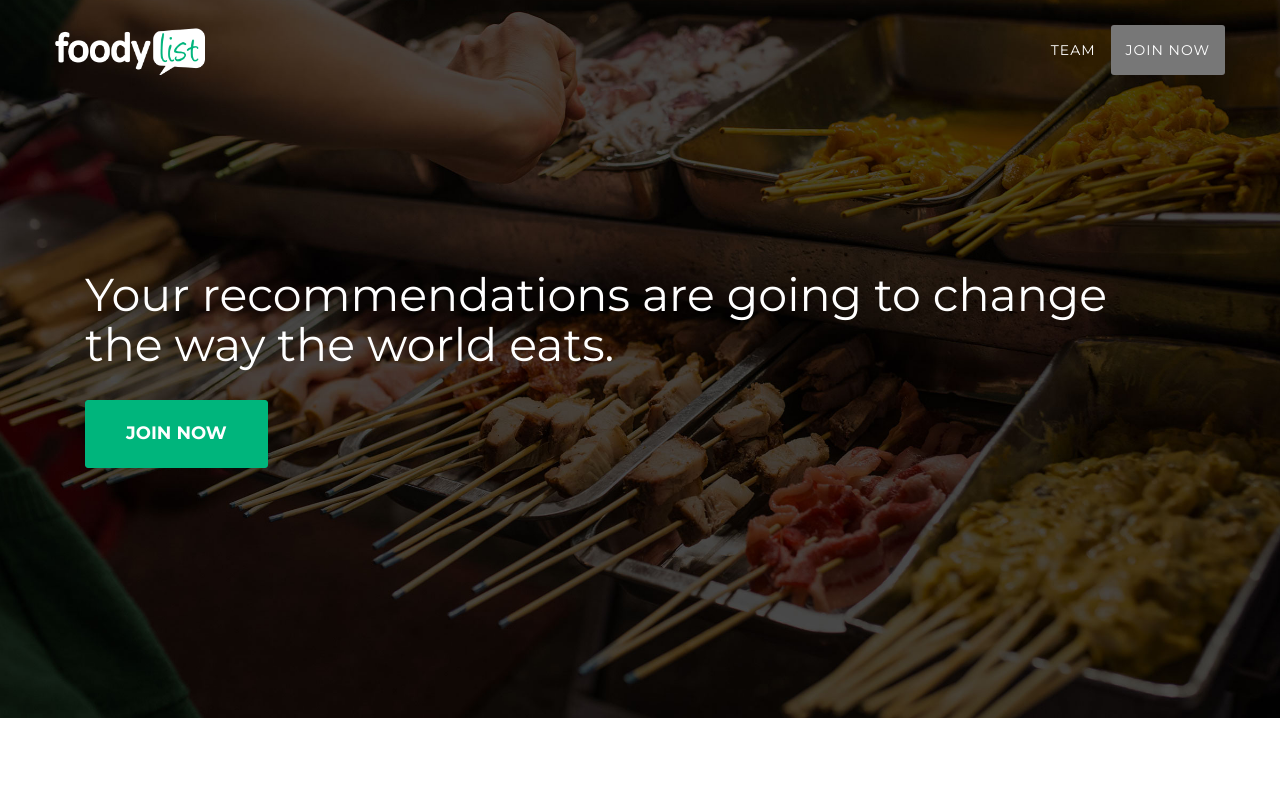
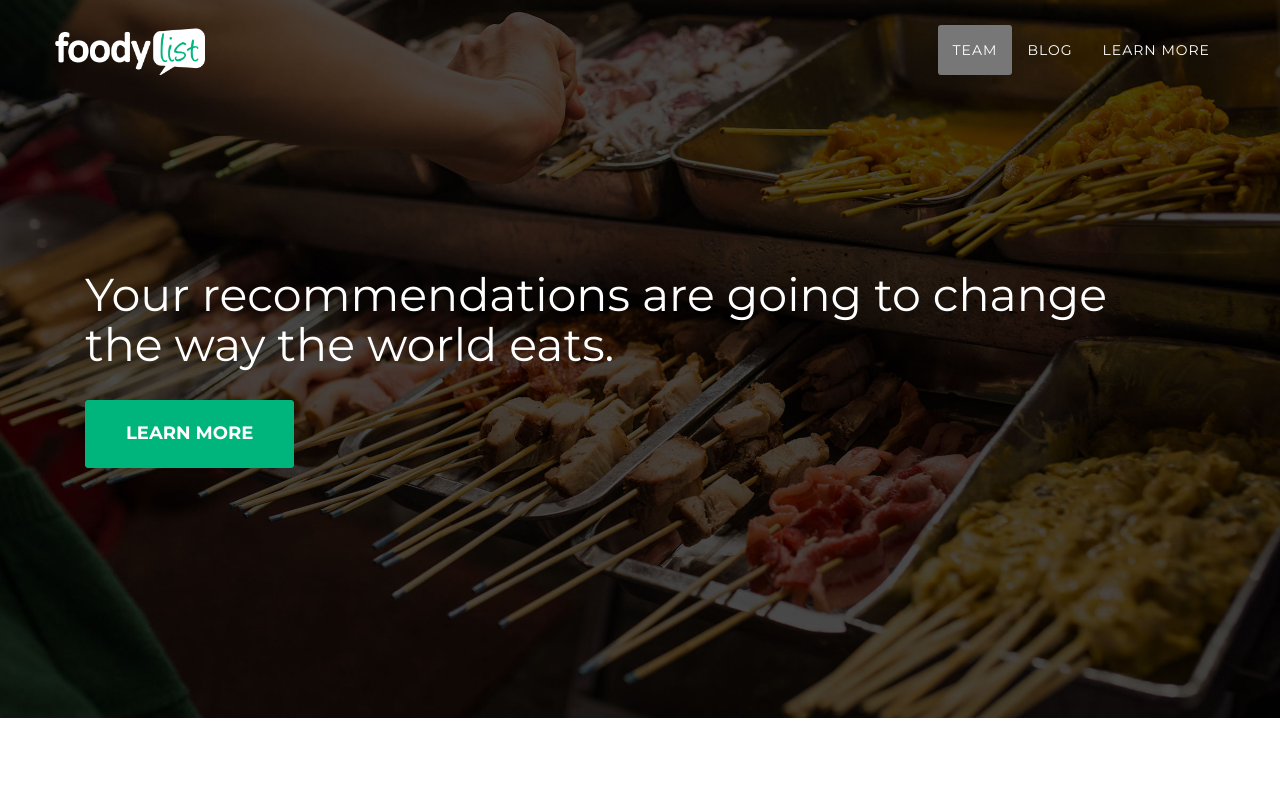
Before and after one commit to foodylist/foodylist.github.io, a plain HTML site: page index.html in a window 1280 px wide. Shown: the top 800 px of the page. Drawn offline with nearby package versions, Linux system fonts and the light colour scheme; some packages are replaced by stand-ins of ours; a web font is replaced by a local one.

Commit message:
finished landing page updates

```diff
--- a/index.html
+++ b/index.html
@@ -87,9 +87,12 @@
                     </li>
                     <li>
                         <a class="page-scroll" href="#team">Team</a>
-
+                    </li>
                     <li>
-                        <a class="page-scroll" href="#join">Join Now</a>
+                        <a class="page-scroll" target="_blank" href="http://foodylist.tumblr.com">Blog</a>
+                    </li>
+                    <li>
+                        <a class="page-scroll" href="http://foody.link/1IyBJph" target="_blank" >Learn More</a>
                     </li>
                 </ul>
             </div>
@@ -112,10 +115,10 @@
             <div class="intro-text col-lg-12">
                 <h1 class="foody-intro">Your recommendations are going to change the way the world eats.</h1>
                 <br>
-                <a id="join1" href="#product" class="page-scroll btn btn-xl" style="float: left;">Join Now</a>
+                <a id="join1" href="http://foody.link/1IyBJph" target="_blank" class="page-scroll btn btn-xl" style="float: left;">Learn More</a>
             </div>
             <script type="text/javascript">
-                mixpanel.track_links("#join1", "click join button 1", {
+                mixpanel.track_links("#join=1", "click learn button 1", {
                     "referrer": document.referrer
                 });
             </script>
@@ -186,7 +189,7 @@
                     <p class="xlarge" align="left">We've talked to thousands of people that love food and everyone loves to share. They keep lists. Whether it's in your head, taped to the wall, or in a Google doc -- it exists. We are building Foodylist in mobile technology to help you share your best recommendations with the people you want.
                     </p><br>
 
-<a id="join2" href="#join" class="page-scroll btn btn-xl">Join Now!</a>
+<a id="join2" href="#join" class="page-scroll btn btn-xl">Learn More</a>
 
             <script type="text/javascript">
                 mixpanel.track_links("#join2", "click join button 1", {
@@ -387,25 +390,27 @@ Team Section -->
 <section id="join" class="content-13 subscribe-form bg-darkest-gray">
    <div class="container">
      <div class="row">
-       <form id="signup" action="//foodylist.us9.list-manage.com/subscribe/post?u=f43ad6e8dbdf80ef6a5736624&amp;id=d362038ce7" method="post" id="mc-embedded-subscribe-form" name="mc-embedded-subscribe-form" class="validate" target="_blank" novalidate="">
+       <!--<form id="signup" action="//foodylist.us9.list-manage.com/subscribe/post?u=f43ad6e8dbdf80ef6a5736624&amp;id=d362038ce7" method="post" id="mc-embedded-subscribe-form" name="mc-embedded-subscribe-form" class="validate" target="_blank" novalidate="">
          <div class="col-sm-8">
            <input type="email" placeholder="Enter your email to be first..." spellcheck="false" name="EMAIL" class="required email" id="mce-EMAIL">
          </div>
          <div id="mce-responses" class="clear">
             <div class="response" id="mce-error-response" style="display:none"></div>
             <div class="response" id="mce-success-response" style="display:none"></div>
-        </div>    <!-- real people should not fill this in and expect good things - do not remove this or risk form bot signups-->
+        </div>
         <div style="position: absolute; left: -5000px;"><input type="text" name="b_f43ad6e8dbdf80ef6a5736624_d362038ce7" tabindex="-1" value=""></div>
          <div class="col-sm-4">
-           <button class="btn btn-xl" value="Subscribe" name="subscribe" id="mc-embedded-subscribe" type="submit">Join Now!</button>
+           <button class="btn btn-xl" value="Subscribe" name="subscribe" id="mc-embedded-subscribe" type="submit">Learn More</button>
          </div>
-       </form>
+       </form>-->
+        <a id="learn_bottom" href="http://foody.link/1IyBJph" target="_blank" style="margin-left: 35%; margin-right: 20%;" class="btn btn-xl">Learn More</a>
+
      </div>
    </div>
  </section>
 
              <script type="text/javascript">
-                mixpanel.track_forms("#signup", "email subscribe", {
+                mixpanel.track_forms("#learn_bottom", "email subscribe", {
                     "referrer": document.referrer
                 });
             </script>
```
